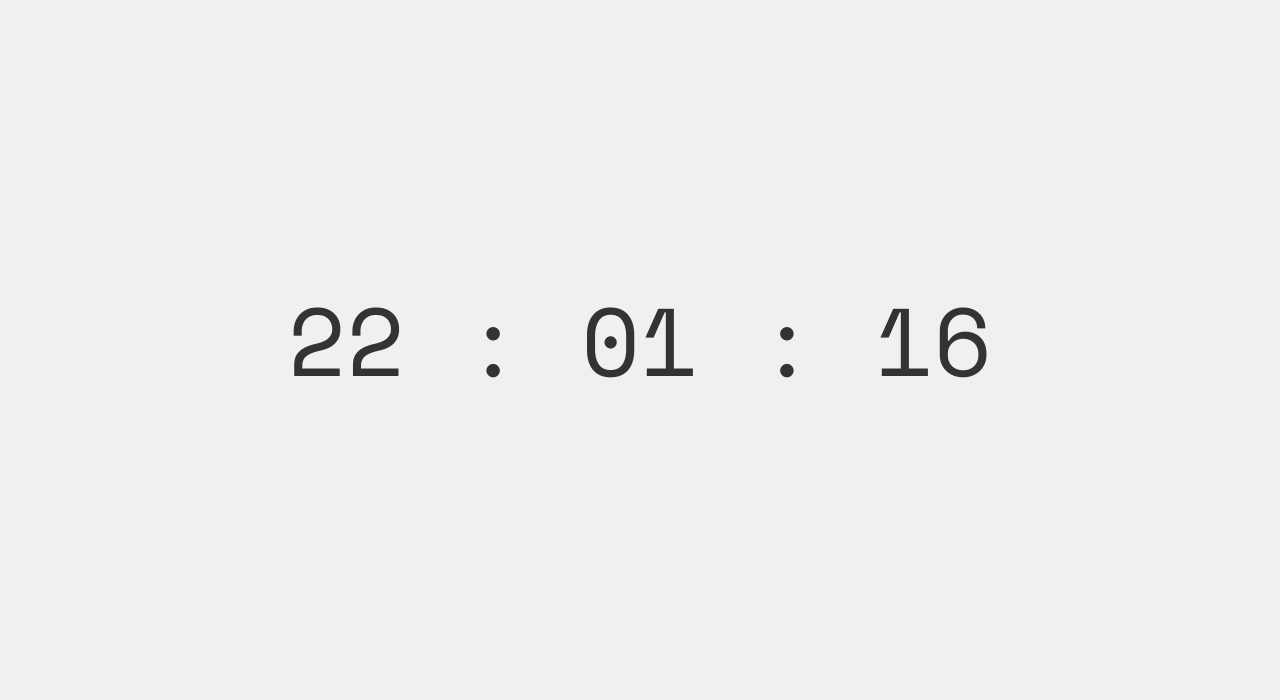
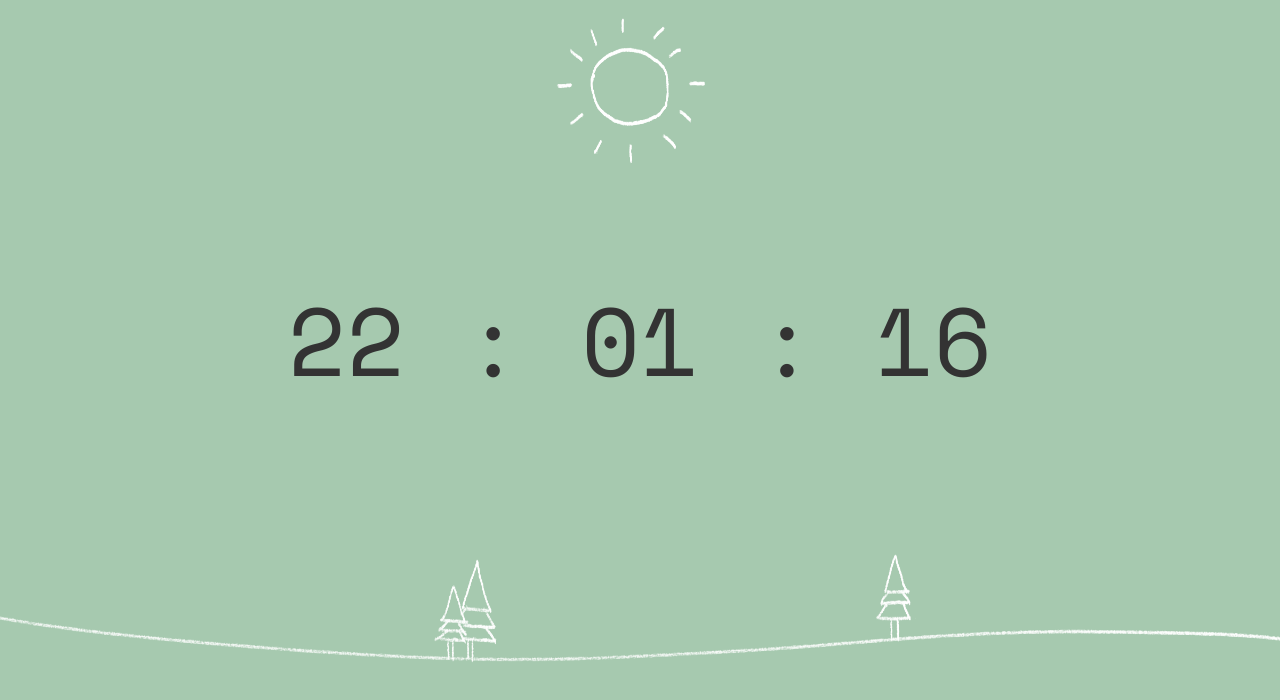
Before and after one commit to limestone-stack/CozyClock, a website: page index.html in a window 1280 px wide. Drawn offline with nearby package versions, Linux system fonts and the light colour scheme.

Commit message:
added background image

```diff
--- a/styles.css
+++ b/styles.css
@@ -11,6 +11,11 @@ body {
     justify-content: center;
     align-items: center;
     min-height: 100vh;
+
+    background-image: url("./cozyclockwallpaper.png");
+    background-size: cover;
+    background-repeat: no-repeat;
+    background-position: center;
 }
 
 .clock-container {
@@ -49,7 +54,7 @@ body {
     padding: 5px 10px;
     margin: 10px auto;
     text-align: center;
-    background-color: #cfcfcf;
+    background-color: #ffffff;
     border: none;
     border-radius: 15px;
     cursor: pointer;
```
Also changed, not shown: cozyclockwallpaper.png (added).
